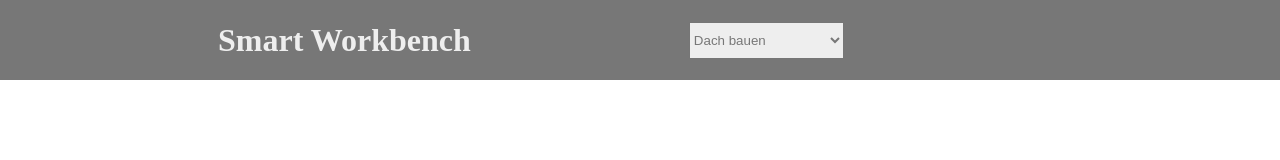
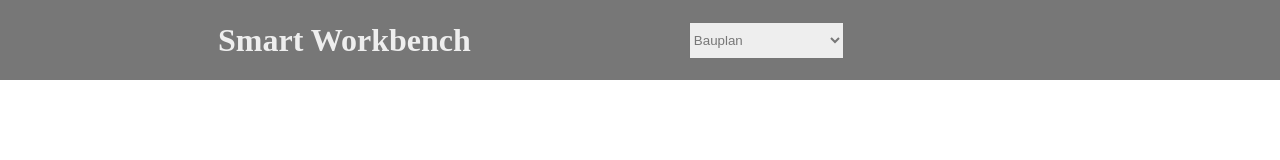
Before and after one commit to itsJannik/SmartWorkbenchFrontend, a React (Create React App) app in the folder webappp/: page / in a window 1280 px wide. Shown: the top 160 px of the page. Built offline with nearby package versions, Linux system fonts and the light colour scheme.

Commit message:
url routing logic works

```diff
--- a/webappp/src/components/App.js
+++ b/webappp/src/components/App.js
@@ -24,7 +24,7 @@ class App extends React.Component {
 
   constructor(props) {
     super(props);
-    this.onChange = this.onChange.bind(this);
+    // this.onChange = this.onChange.bind(this);
     this.state = {
       data: {},
       isLoading: false,
@@ -96,18 +96,20 @@ class App extends React.Component {
       this.setState(exampleData);
   }
 
-  onChange = (e) => {
-    console.log(e.target.value)
-    this.props.history.push(`/${e.target.value}`);
-  }
+  // onChange = (e) => {
+  //   console.log(e.target.value)
+  //   this.props.history.push(`/${e.target.value}`);
+  // }
 
   render() {
     return (
       <Router>
         <AppWrapper>
-          <Header manualTitles={["Dach bauen", "Legomännchen bauen"]} onChange={this.onChange} />
+
+          <Header manualTitles={["Dach bauen", "Legomännchen bauen"]}  />
           <Main />
           <Footer />
+
         </AppWrapper>
       </Router>
     );
--- a/webappp/src/components/header/Header.js
+++ b/webappp/src/components/header/Header.js
@@ -1,6 +1,6 @@
 import React from 'react';
 import styled from 'styled-components';
-import { withRouter } from 'react-router-dom';
+import { BrowserRouter as Router, withRouter } from 'react-router-dom';
 import uniqid from 'uniqid';
 
 const HeaderWrapper = styled.header`
@@ -22,20 +22,41 @@ const HeaderTitle = styled.h1`
     justify-self: start;
 `
 
-const Header = ({ manualTitles, onChange }) => (
+class Header extends React.Component {
+    constructor(props) {
+        super(props);
+        this.state = {
+            selectedOption: ""
+        };
+    }
+    onChange = (e) => {
+        this.props.history.push(`/${e.target.value}`);
+        this.setState({
+            selectedOption: e.target.value
+        })
+        console.log(e.target)
+    }
+    render() {
+        const { manualTitles } = this.props
+        return (
             <HeaderWrapper>
                 <HeaderTitle>
                     Smart Workbench
             </HeaderTitle>
-        <HeaderDropdown onChange={onChange}>
+                <HeaderDropdown  value={this.state.selectedOption} onChange={this.onChange}>
+                    <option value="" hidden>Bauplan</option>
                     {manualTitles.map((manualTitle) => (
-                <option value={manualTitle} key={uniqid()}>
+                        <option value={encodeURIComponent(manualTitle.toLowerCase())}
+                        key={uniqid()}
+                        /*selected={encodeURIComponent(manualTitle.toLowerCase()) == this.state.selectedOption}*/>
                             {manualTitle}
                         </option>
                     ))}
-
                 </HeaderDropdown>
             </HeaderWrapper>
         )
+    }
+}
 
+// export default withRouter(Header);
 export default withRouter(Header);
```
Lines whose indentation alone changed are shown as unchanged.
